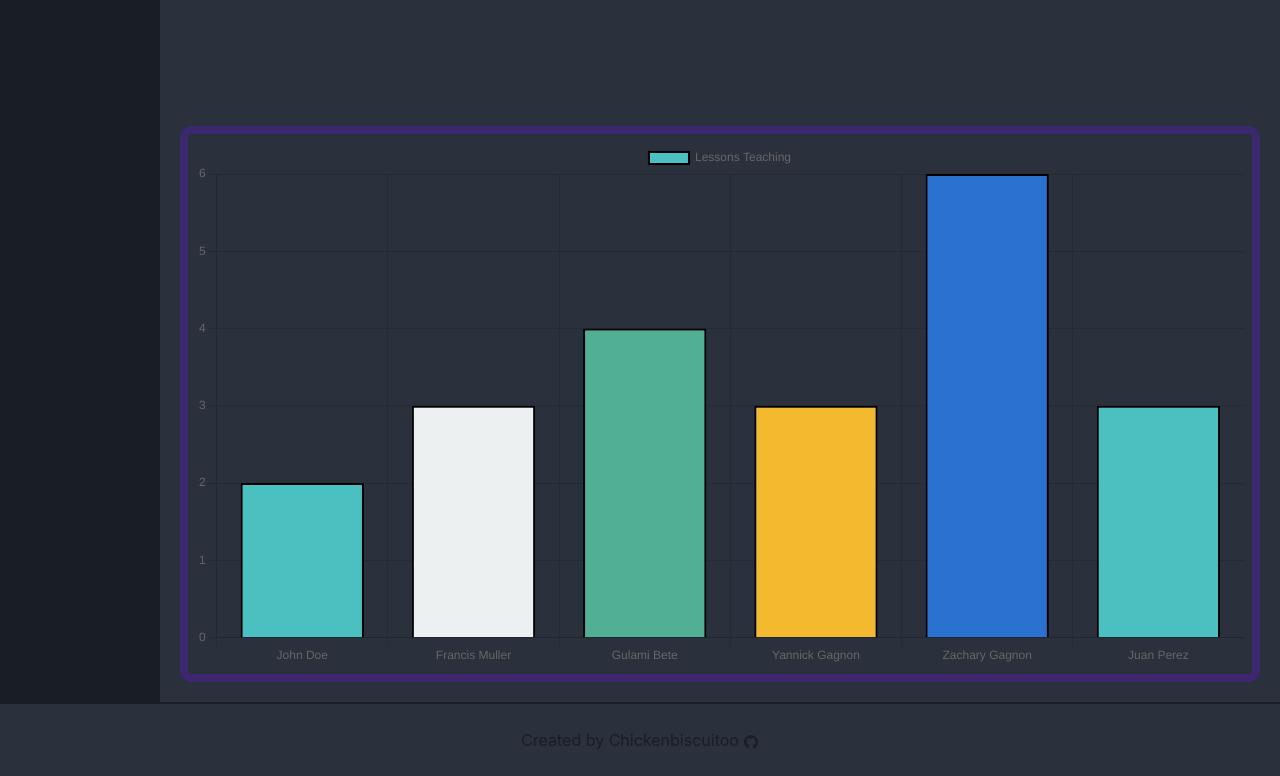
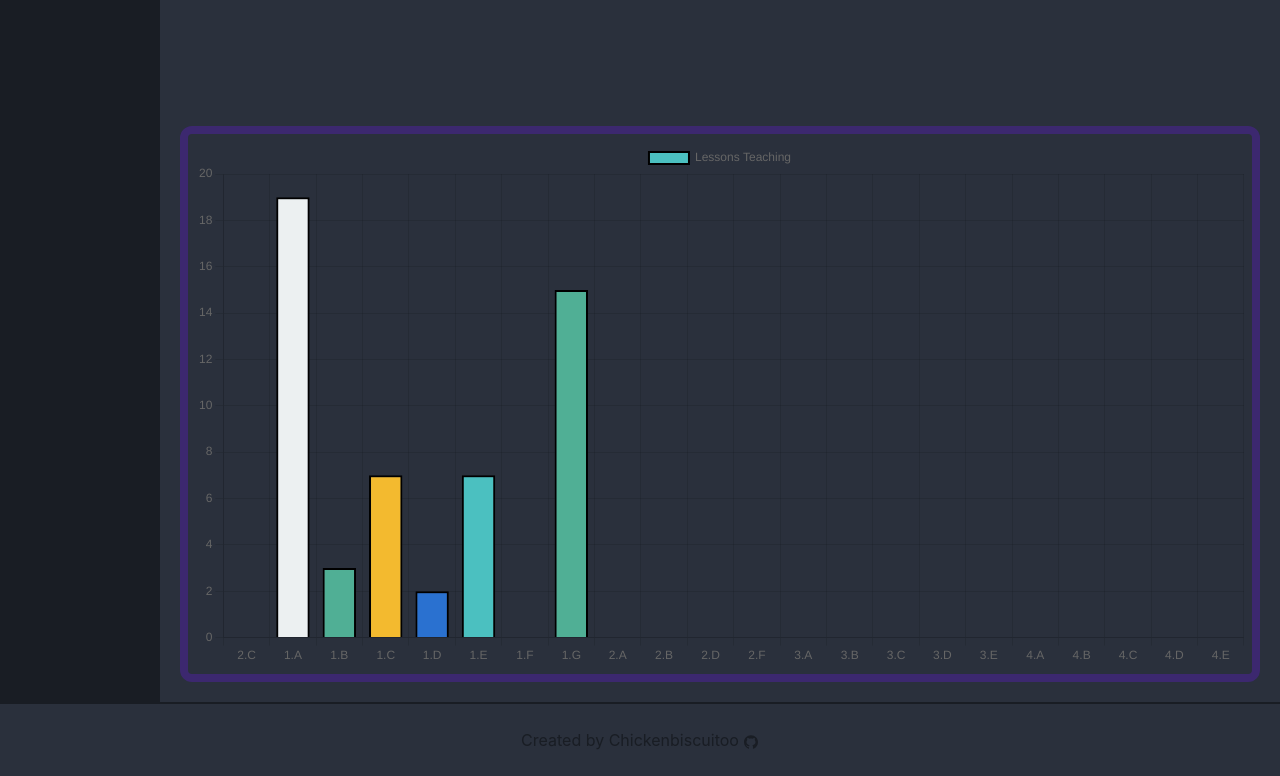
Before and after one commit to Chickenbiscuitoo/timetable-manager, a Next.js app: page /classes in a window 1280 px wide. Shown: the part 854-1630 px from the top of the page. Built offline with nearby package versions, Linux system fonts and the light colour scheme.

Commit message:
classes chart

```diff
--- /dev/null
+++ b/components/ClassesBarChart.tsx
@@ -0,0 +1,56 @@
+import { NextPage } from 'next'
+import { useState } from 'react'
+
+import useTimetableStore from '../store'
+import { flatten } from '../utils/arraysFuncs'
+
+import BarChart from './charts/BarChart'
+
+const ClassesBarChart: NextPage = () => {
+	const { bindings, teachers, selectedClass, classes } =
+		useTimetableStore()
+
+	const classesStats = classes.map((cl) => {
+		const classesLessons = bindings
+			.filter((b) => b.cl.id === cl.id)
+			.map((binding) =>
+				binding.teachers.map((teacher) => teacher.lessons)
+			)
+
+		const lessons = flatten(classesLessons).reduce(
+			(acc: number, curr: number) => acc + curr,
+			0
+		)
+
+		return { name: cl.name, lessons }
+	})
+
+	const [classesData, setUserData] = useState({
+		labels: classes.map((cl) => cl.name),
+		datasets: [
+			{
+				label: 'Lessons Teaching',
+				data: classesStats.map((cl) => cl.lessons),
+				backgroundColor: [
+					'rgba(75,192,192,1)',
+					'#ecf0f1',
+					'#50AF95',
+					'#f3ba2f',
+					'#2a71d0',
+				],
+				borderColor: 'black',
+				borderWidth: 2,
+			},
+		],
+	})
+
+	return (
+		<div>
+			<div className="w-full">
+				<BarChart chartData={classesData} />
+			</div>
+		</div>
+	)
+}
+
+export default ClassesBarChart
--- a/pages/classes.tsx
+++ b/pages/classes.tsx
@@ -4,7 +4,7 @@ import { AiFillGithub } from 'react-icons/ai'
 
 import Sidebar from '../components/Sidebar'
 import TeachersTable from '../components/TeachersTable'
-import TeachersBarChart from '../components/TeachersBarChart'
+import ClassesBarChart from '../components/ClassesBarChart'
 import ClassesForm from '../components/ClassesForm'
 import ClassesManager from '../components/ClassesManager'
 
@@ -33,7 +33,7 @@ const Classes: NextPage = () => {
 						</div>
 					</div>
 					<div className="grid p-2 m-2 h-fit border-8 border-opacity-30 rounded-xl border-primary">
-						<TeachersBarChart />
+						<ClassesBarChart />
 					</div>
 				</div>
 			</main>
```
